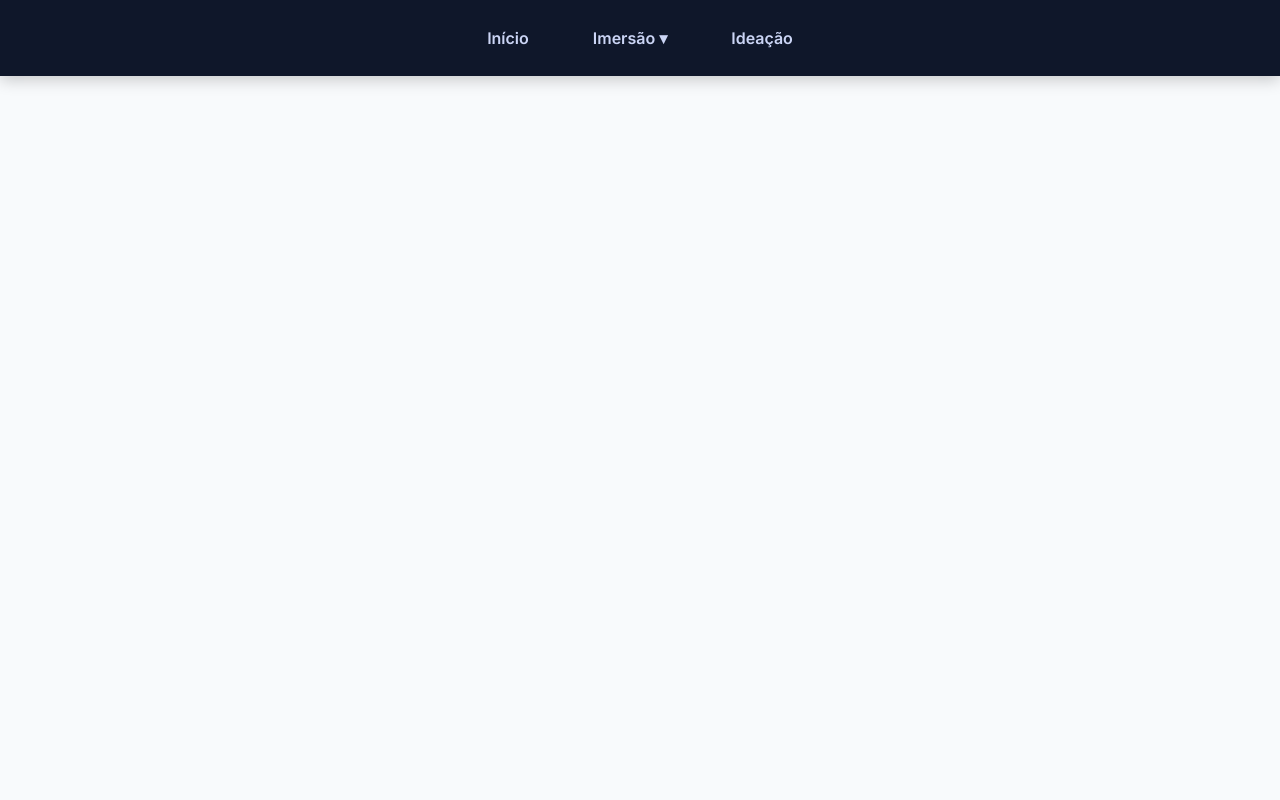
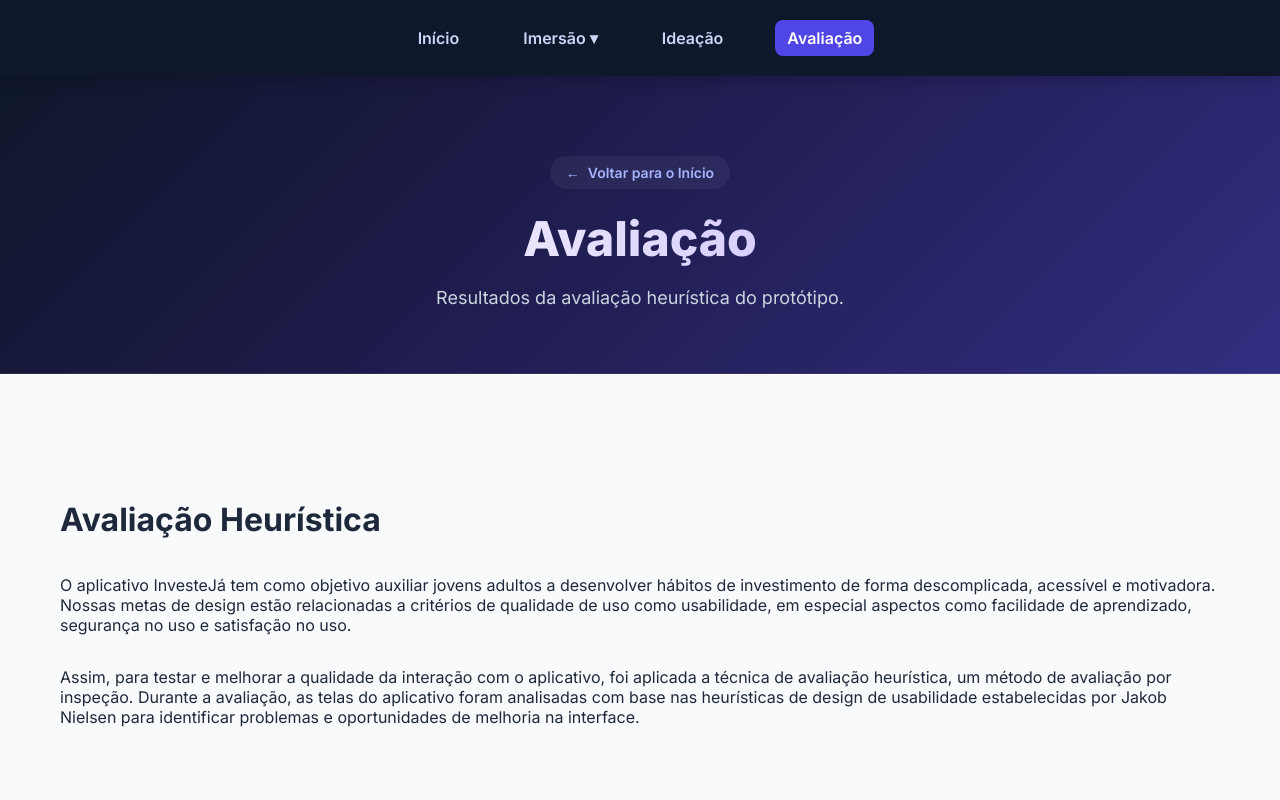
Before and after one commit to LucasArrais/howmightwe-ihm, a React (Create React App) app: page /avaliacao in a window 1280 px wide. Shown: the top 800 px of the page. Built offline with nearby package versions, Linux system fonts and the light colour scheme.

Commit message:
feat(avaliacao): add AvaliacaoPage and link in Navbar

```diff
--- a/package.json
+++ b/package.json
@@ -4,11 +4,13 @@
   "private": true,
   "dependencies": {
     "mermaid": "^11.15.0",
+    "npm": "^11.16.0",
     "react": "^18.2.0",
     "react-dom": "^18.2.0",
     "react-router-dom": "^7.15.1",
     "react-scripts": "5.0.1",
-    "react-zoom-pan-pinch": "^4.0.3"
+    "react-zoom-pan-pinch": "^4.0.3",
+    "start": "^5.1.0"
   },
   "scripts": {
     "start": "react-app-rewired start",
--- a/src/App.js
+++ b/src/App.js
@@ -5,6 +5,7 @@
 import MapaEmpatiaPage from "./pages/MapaEmpatiaPage";
 import QuestionarioPage from "./pages/QuestionarioPage";
 import EntrevistasPage from "./pages/EntrevistasPage";
+import AvaliacaoPage from "./pages/AvaliacaoPage";
 import Navbar from "./components/Navbar";
 
 function App() {
@@ -21,6 +22,7 @@
         <Route path="/imersao/entrevistas" element={<EntrevistasPage />} />
 
         <Route path="/ideacao" element={<IdeacaoPage />} />
+        <Route path="/avaliacao" element={<AvaliacaoPage />} />
       </Routes>
     </Router>
   );
--- a/src/components/Navbar.js
+++ b/src/components/Navbar.js
@@ -45,6 +45,14 @@
       >
         Ideação
       </Link>
+
+      <Link
+        to="/avaliacao"
+        className={location.pathname === '/avaliacao' ? 'active-link' : ''}
+      >
+        Avaliação
+      </Link>
+
     </nav>
   );
 }
--- /dev/null
+++ b/src/pages/AvaliacaoPage.js
@@ -0,0 +1,135 @@
+import React from 'react';
+import PageBanner from '../components/PageBanner';
+import Section from '../components/Section';
+import Footer from '../components/Footer';
+
+const AvaliacaoPage = () => {
+  const gridStyle = {
+    display: 'grid',
+    gridTemplateColumns: 'repeat(auto-fit, minmax(300px, 1fr))',
+    gap: '20px',
+    marginTop: '20px'
+  };
+
+  const cardStyle = {
+    border: '1px solid #e0e0e0',
+    borderRadius: '8px',
+    padding: '20px',
+    backgroundColor: '#ffffff',
+    boxShadow: '0 4px 6px rgba(0,0,0,0.05)'
+  };
+
+  const buttonContainerStyle = {
+    textAlign: 'center',
+    marginTop: '40px'
+  };
+
+  const buttonStyle = {
+    display: 'inline-block',
+    padding: '14px 28px',
+    backgroundColor: '#4f46e5',
+    color: '#ffffff',
+    textDecoration: 'none',
+    borderRadius: '8px',
+    fontWeight: 'bold',
+    fontSize: '16px',
+    transition: 'background-color 0.3s ease'
+  };
+
+  return (
+    <div className="page-container">
+      <PageBanner title="Avaliação" description="Resultados da avaliação heurística do protótipo." />
+
+      <main className="page-content">
+        <Section title="Avaliação Heurística" id="avaliacao-heuristica">
+          <p>
+            O aplicativo InvesteJá tem como objetivo auxiliar jovens adultos a desenvolver hábitos de
+            investimento de forma descomplicada, acessível e motivadora. Nossas metas de design estão
+            relacionadas a critérios de qualidade de uso como usabilidade, em especial aspectos como
+            facilidade de aprendizado, segurança no uso e satisfação no uso.
+          </p>
+          <p>
+            Assim, para testar e melhorar a qualidade da interação com o aplicativo, foi aplicada a
+            técnica de avaliação heurística, um método de avaliação por inspeção. Durante a avaliação,
+            as telas do aplicativo foram analisadas com base nas heurísticas de design de usabilidade
+            estabelecidas por Jakob Nielsen para identificar problemas e oportunidades de melhoria na interface.
+          </p>
+        </Section>
+
+        <Section title="Inconsistências Encontradas" id="inconsistencias">
+          <p>
+            Abaixo, destacamos quatro exemplos de problemas de usabilidade encontrados no protótipo,
+            categorizados por seu nível de gravidade, indicando as diretrizes violadas e as soluções propostas:
+          </p>
+
+          <div style={gridStyle}>
+            {/* Exemplo 1: Gravidade Pequena */}
+            <div style={cardStyle}>
+              <h3 style={{ color: '#17a2b8', marginBottom: '15px' }}>Gravidade Pequena</h3>
+              <p style={{ marginBottom: '10px' }}><strong>Problema:</strong> Links para os Termos de Uso e Política de Privacidade parecem clicáveis na interface, mas não executam nenhuma ação.</p>
+              <p style={{ marginBottom: '10px' }}><strong>Diretrizes Violadas:</strong> Visibilidade do estado do sistema (1) e Consistência e padronização (4).</p>
+              <p><strong>Sugestão de Redesign:</strong> Tornar os links funcionais ou remover a aparência clicável.</p>
+            </div>
+
+            {/* Exemplo 2: Gravidade Média */}
+            <div style={cardStyle}>
+              <h3 style={{ color: '#ffc107', marginBottom: '15px' }}>Gravidade Média</h3>
+              <p style={{ marginBottom: '10px' }}><strong>Problema:</strong> O modal de recompensa aparece repetidamente sempre que o usuário retorna para a tela inicial (Home), interrompendo o fluxo do usuário.</p>
+              <p style={{ marginBottom: '10px' }}><strong>Diretrizes Violadas:</strong> Visibilidade do estado do sistema (1), Controle e liberdade do usuário (3) e Projeto estético e minimalista (7).</p>
+              <p><strong>Sugestão de Redesign:</strong> Exibir o modal apenas uma vez ou permitir a sua desativação.</p>
+            </div>
+
+            {/* Exemplo 3: Gravidade Grande */}
+            <div style={cardStyle}>
+              <h3 style={{ color: '#fd7e14', marginBottom: '15px' }}>Gravidade Grande</h3>
+              <p style={{ marginBottom: '10px' }}><strong>Problema:</strong> Na tela de simulação, o controle deslizante (slider) monetário é impreciso e inadequado ao contexto financeiro.</p>
+              <p style={{ marginBottom: '10px' }}><strong>Diretrizes Violadas:</strong> Correspondência entre o sistema e o mundo real (2), Controle e liberdade do usuário (3) e Flexibilidade e eficiência de uso (6).</p>
+              <p><strong>Sugestão de Redesign:</strong> Substituir o slider por um campo numérico formatado.</p>
+            </div>
+
+            {/* Exemplo 4: Gravidade Catastrófica */}
+            <div style={cardStyle}>
+              <h3 style={{ color: '#dc3545', marginBottom: '15px' }}>Gravidade Catastrófica</h3>
+              <p style={{ marginBottom: '10px' }}><strong>Problema:</strong> O sistema informa que o salvamento ocorreu com sucesso, mas os dados da simulação não são salvos nem exibidos ao usuário.</p>
+              <p style={{ marginBottom: '10px' }}><strong>Diretrizes Violadas:</strong> Visibilidade do estado do sistema (1) e Consistência e padronização (4).</p>
+              <p><strong>Sugestão de Redesign:</strong> Garantir a persistência dos dados e a exibição das simulações salvas para o usuário.</p>
+            </div>
+          </div>
+        </Section>
+
+        <Section title="Conclusão" id="conclusao">
+          <p>
+            A avaliação heurística evidenciou que, apesar da proposta do aplicativo ser sólida, bem
+            direcionada ao público-alvo e de possuir um design estético em estágio relativamente satisfatório,
+            existem falhas críticas que comprometem a realização de tarefas fundamentais.
+          </p>
+          <p>
+            Foram identificadas dificuldades na comunicação entre o sistema e o usuário (como a falta de
+            feedbacks reais) e barreiras que reduzem significativamente a autonomia de navegação. A principal
+            funcionalidade do app, a simulação de investimentos, foi a área mais afetada por esses problemas.
+          </p>
+          <p>
+            Contudo, a identificação desses pontos fornece um direcionamento claro e estabelece prioridades
+            de correção para as próximas iterações do protótipo, contribuindo diretamente para a construção
+            de uma experiência financeira mais eficiente, segura e agradável para os jovens.
+          </p>
+
+          <div style={buttonContainerStyle}>
+            <a
+              href="https://drive.google.com/file/d/1SRwAMQyTTBznlCmwYaX8Um_Ap_b8hfCu/view?usp=sharing"
+              target="_blank"
+              rel="noopener noreferrer"
+              style={buttonStyle}
+            >
+              Acessar Avaliação na Íntegra
+            </a>
+          </div>
+        </Section>
+      </main>
+
+      <Footer />
+    </div>
+  );
+};
+
+export default AvaliacaoPage;
```
Also changed, not shown: 1 other file (tests, documents, lock files or other folders).
